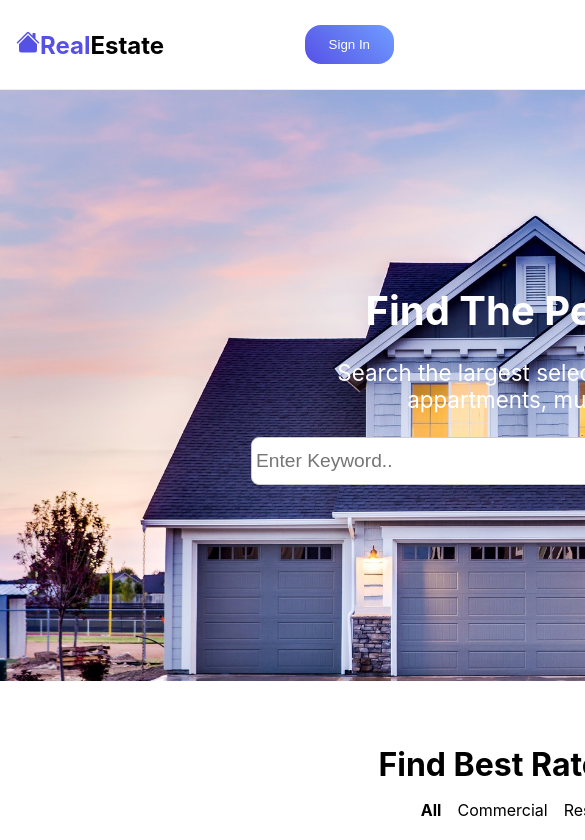
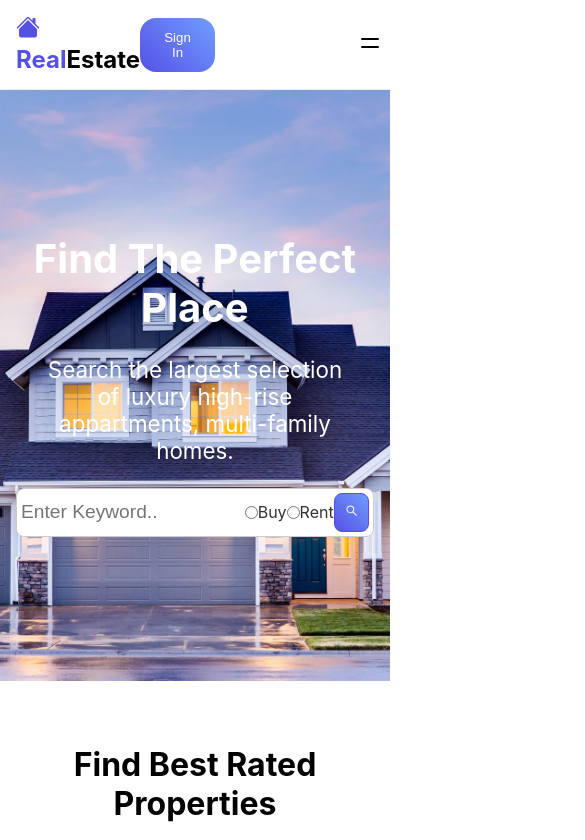
Before and after one commit to Utpal7up/RealEstate, a React (Create React App) app: page / in a window 390 px wide. Shown: the top 840 px of the page, 585 px wide, since content can reach past the window. Built offline with nearby package versions, Linux system fonts and the light colour scheme.

Commit message:
Add files via upload

```diff
--- a/src/index.css
+++ b/src/index.css
@@ -51,7 +51,7 @@ a {
 
 @media screen and (max-width: 600px) {
   body {
-    width: 300%;
+    width: 100%;
     margin: 0;
     padding: 0;
   }
```
